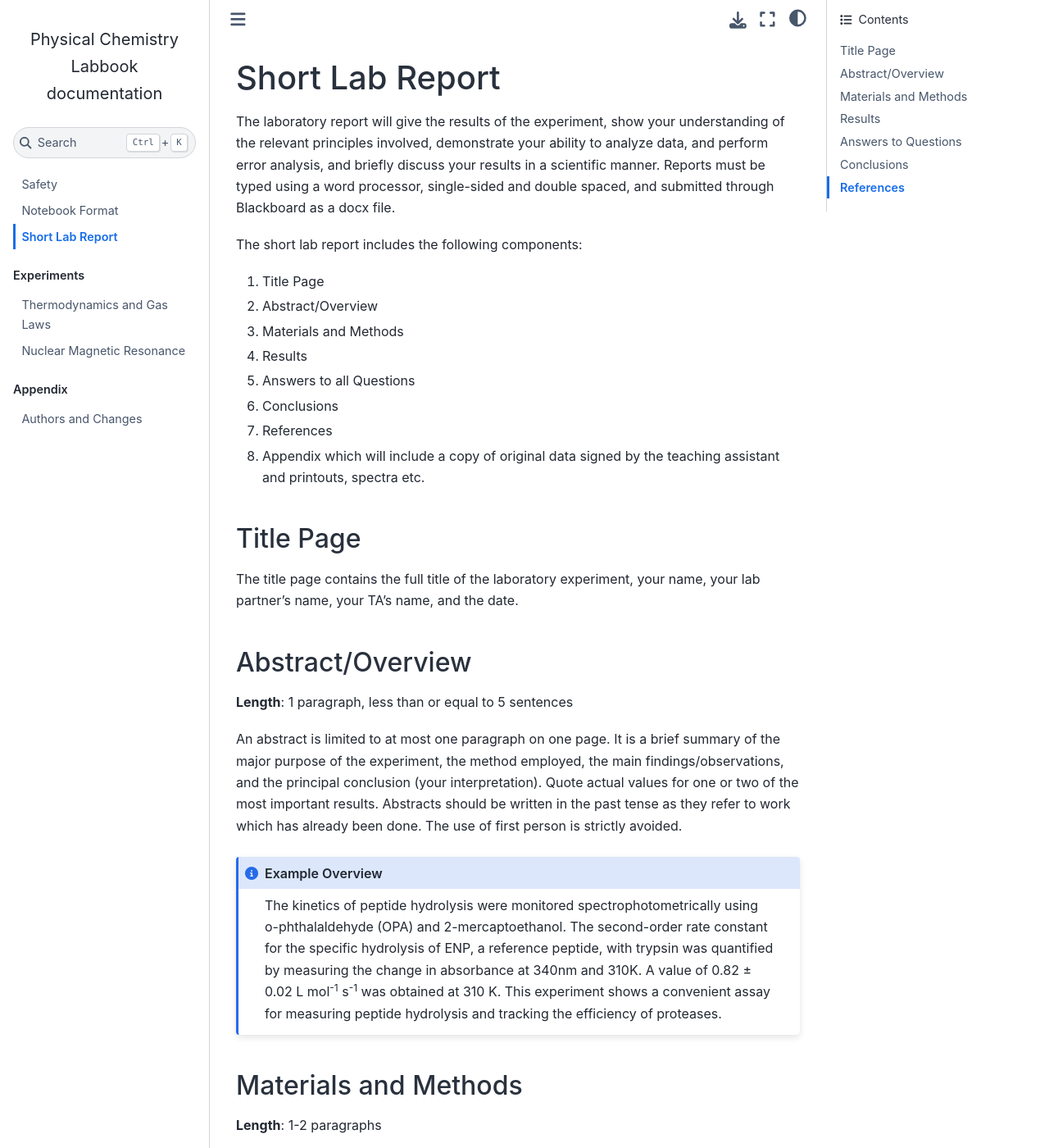
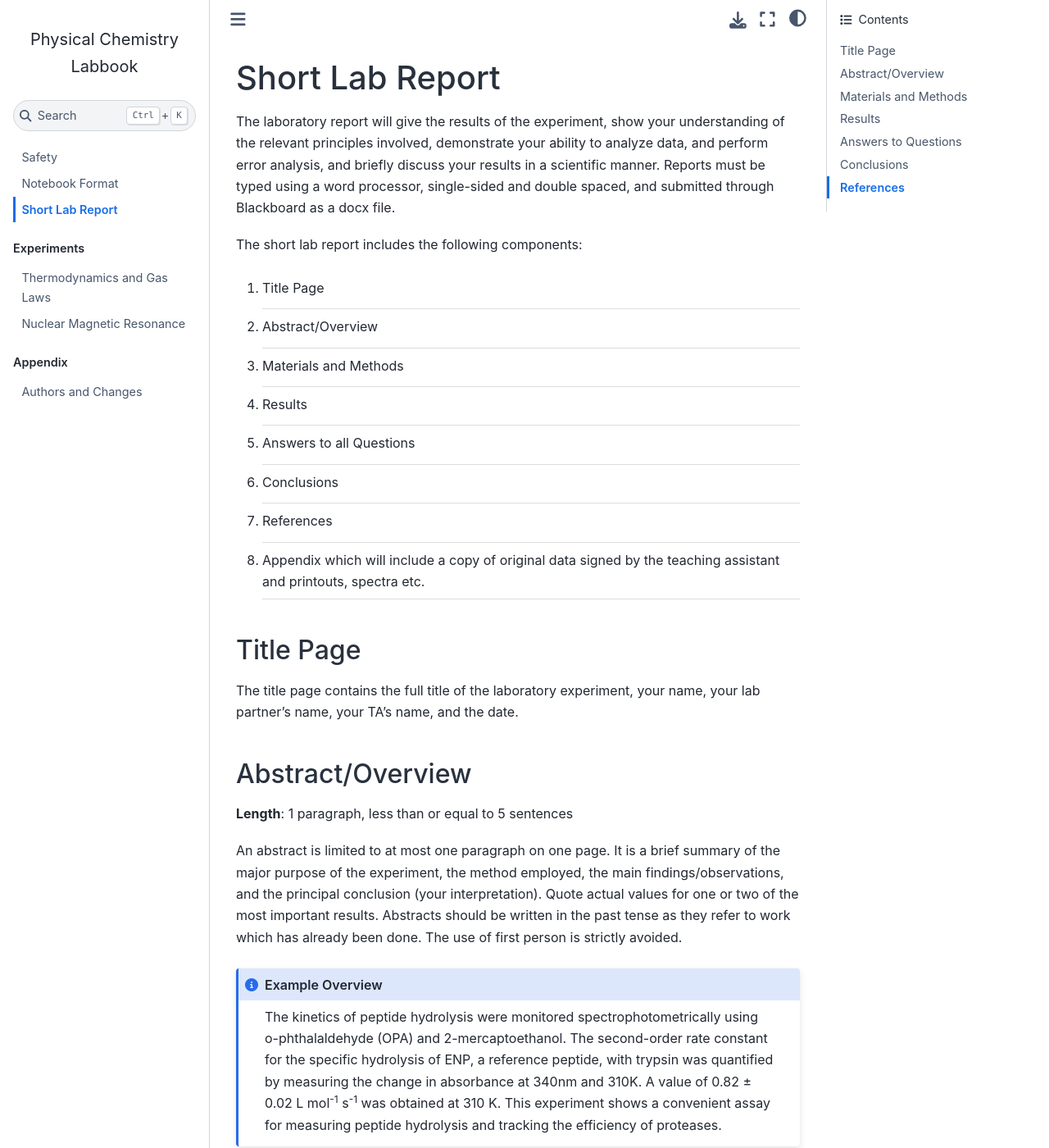
Before and after one commit to jlorieau/pchem_lab_book, a Sphinx documentation site: the page built from source/report/short.rst, in a window 1280 px wide and 1400 px high. Shown: the whole window at 82% size. Built offline with Sphinx 7.4.7 and the Sphinx Book theme 1.1.4, drawn with Linux system fonts in a browser that asks for light colours.

Commit message:
Add minor css and html updates

```diff
--- a/Taskfile.yaml
+++ b/Taskfile.yaml
@@ -40,5 +40,5 @@ tasks:
     sources:
       - "**/*.md"
       - "**/*.rst"
-      - "_static/**"
-      - "./conf.py"
+      - "source/_static/**"
+      - "source/conf.py"
--- /dev/null
+++ b/source/_static/custom.css
@@ -0,0 +1,11 @@
+/* Extra spacing for ordered lists in text */
+ol.arabic li {
+    padding: 0.5em 0;
+    border-bottom: 1px solid #dddddd;
+}
+
+/* Remove bad margin values for RTD ads div box */
+.bd-sidebar-primary div#rtd-footer-container {
+  margin: 0;
+  bottom: 0;
+}
--- a/source/conf.py
+++ b/source/conf.py
@@ -27,6 +27,13 @@ exclude_patterns = []
 
 html_theme = "sphinx_book_theme"
 html_static_path = ['_static']
+html_css_files = [
+    'custom.css',
+]
+
+html_title = "Physical Chemistry Labbook"
+# html_logo = "path/to/logo.png"
+# html_favicon = "path/to/favicon.ico"
 
 # -- Options for LaTeX output ------------------------------------------------
 # https://www.sphinx-doc.org/en/master/latex.html
```
